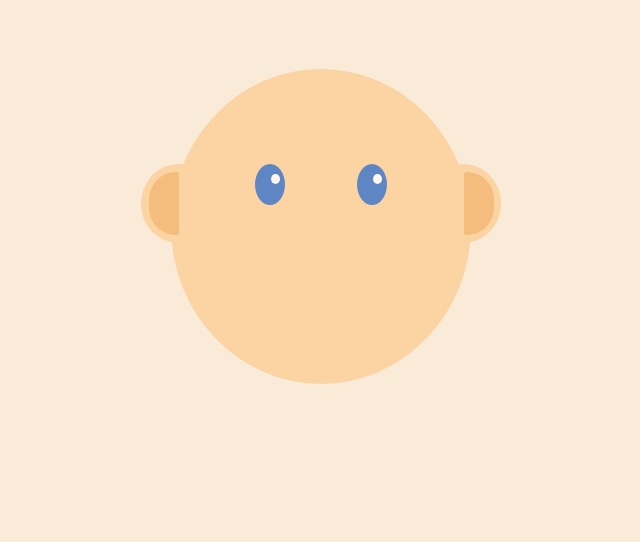
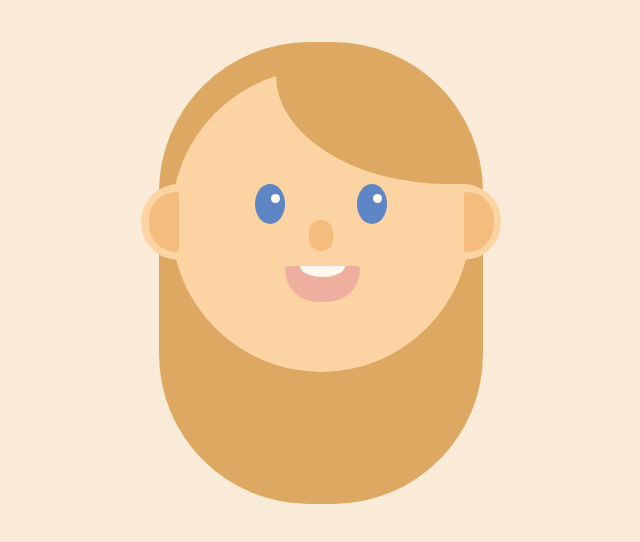
Before and after one commit to HannaJurvelin/selfie, a plain HTML site: page index.html in a window 1280 px wide. Shown: the whole page, without its empty margins (319-959 px from the left). Drawn offline with Linux system fonts and the light colour scheme.

Commit message:
Added mouth, teeth and hair with CSS

```diff
--- a/styles.css
+++ b/styles.css
@@ -21,9 +21,10 @@ body {
   top: 16.5%;
   left: 25%;
   width: 50%;
-  height: 75%;
+  height: 72%;
   background: #fcd4a4;
   border-radius: 50%;
+  z-index: 2;
 }
 
 .earLeft{
@@ -31,10 +32,10 @@ body {
   width: 25%;
   height: 25%;
   left: -10%;
-  top: 30%;
+  top: 38%;
   background: #fcd4a4;
   border-radius: 50%;
-  z-index: 1;
+  z-index: 2;
 }
 
 .earRight{
@@ -42,10 +43,10 @@ body {
   width: 25%;
   height: 25%;
   right: -10%;
-  top: 30%;
+  top: 38%;
   background: #fcd4a4;
   border-radius: 50%;
-  z-index: 1;
+  z-index: 2;
 }
 
 .innerEarLeft {
@@ -56,6 +57,7 @@ body {
   top: 10%;
   left: 10%;
   background: #f4bc7d;
+  z-index: 2;
 }
 
 .innerEarRight {
@@ -66,6 +68,7 @@ body {
   top: 10%;
   right: 10%;
   background: #f4bc7d;
+  z-index: 2;
 }
 
 .eyeLeft {
@@ -73,10 +76,10 @@ body {
   background: #5f86c4;
   width: 10%;
   height: 13%;
-  top: 30%;
+  top: 38%;
   left: 28%;
   border-radius: 50%;
-  z-index: 3;
+  z-index: 2;
 }
 
 .eyeRight {
@@ -84,10 +87,10 @@ body {
   background: #5f86c4;
   width: 10%;
   height: 13%;
-  top: 30%;
+  top: 38%;
   right: 28%;
   border-radius: 50%;
-  z-index: 3;
+  z-index: 2;
 }
 
 .pupil{
@@ -98,4 +101,61 @@ body {
   right: 18%;
   border-radius: 50%;
   background: #fff7f0;
+  z-index: 2;
 }
+
+.nose {
+  position: absolute;
+  background: #f4bc7d;
+  width: 8%;
+  height: 10%;
+  left: 46%;
+  top: 50%;
+  border-radius: 40px;
+  z-index: 2;
+}
+
+.mouth {
+  position: absolute;
+  width: 25%;
+  height: 12%;
+  top: 65%;
+  left: 38%;
+  background-color: #efaf9e;
+  border-radius: 20px 20px 180px 180px;
+  overflow: hidden;
+  z-index: 2;
+}
+
+.teeth {
+  position: absolute;
+  width: 60%;
+  height: 60%;
+  left: 20%;
+  top: -30%;
+  background-color: #fff7f0;
+  border-radius: 50%;
+  z-index: 2;
+}
+
+.hairFront {
+  position: absolute;
+  width: 64%;
+  height: 40%;
+  left: 35%;
+  top: -2%;
+  background-color: #dda862;
+  border-radius: 0 90%;
+  z-index: 2;
+}
+
+.hairBack {
+  position: absolute;
+  width: 54%;
+  height: 110%;
+  left: 23%;
+  top: 10%;
+  background-color: #dda862;
+  border-radius: 150px;
+  z-index: 1;
+}
```
